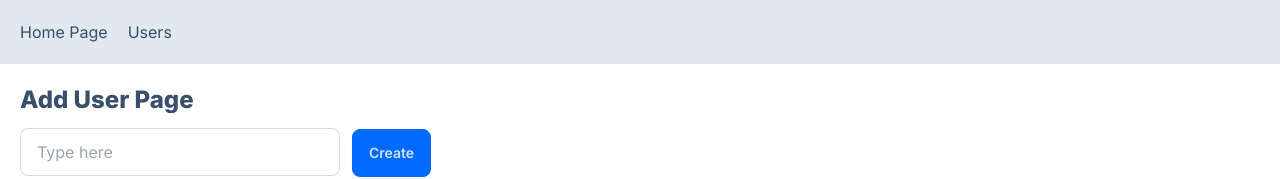
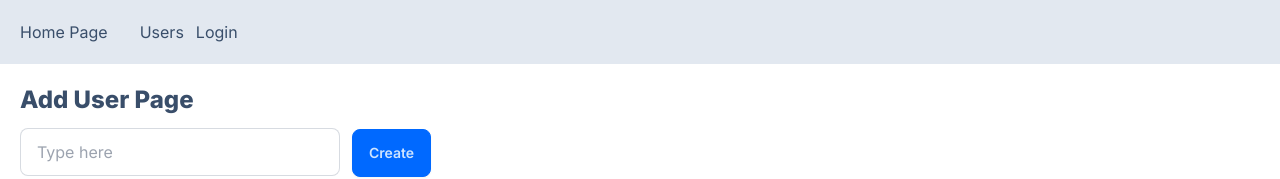
Before and after one commit to AdeshJ4/trace-app, a Next.js app: page /users/new in a window 1280 px wide. Shown: the top 179 px of the page. Built offline with nearby package versions, Linux system fonts and the light colour scheme.

Commit message:
Configuring Google Provider

```diff
--- a/app/NavBar.tsx
+++ b/app/NavBar.tsx
@@ -3,9 +3,10 @@
 
 const NavBar = () => {
     return (
-        <div className='flex bg-slate-200 p-5'>
+        <div className='flex bg-slate-200 p-5 space-x-3'>
             <Link href='/' className='mr-5'>Home Page</Link>
             <Link href='/users'>Users</Link>
+            <Link href='/api/auth/signin'>Login</Link>
         </div>
     )
 }
--- /dev/null
+++ b/app/api/auth/[...nextauth]/route.ts
@@ -0,0 +1,14 @@
+import NextAuth from "next-auth"
+import GoogleProvider from "next-auth/providers/google";
+
+
+const handler = NextAuth({
+    providers: [
+        GoogleProvider({
+          clientId: process.env.GOOGLE_CLIENT_ID!,
+          clientSecret: process.env.GOOGLE_CLIENT_SECRET!
+        })
+      ]
+})
+
+export { handler as GET, handler as POST }
--- a/package.json
+++ b/package.json
@@ -12,6 +12,7 @@
     "@prisma/client": "^5.16.2",
     "fast-sort": "^3.4.0",
     "next": "14.2.4",
+    "next-auth": "^4.24.7",
     "next-cloudinary": "^6.6.2",
     "prisma": "^5.16.2",
     "react": "^18",
```
Also changed, not shown: 2 other files (tests, documents, lock files or other folders).
